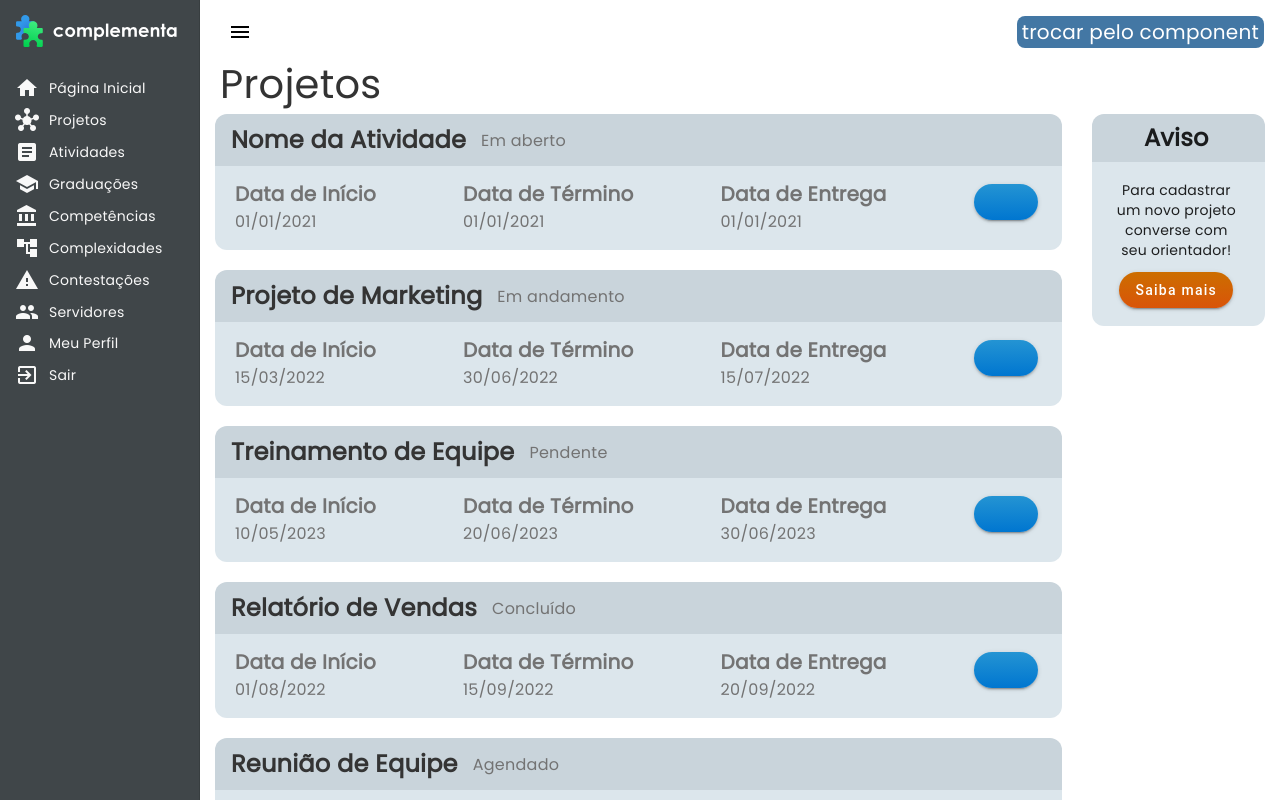
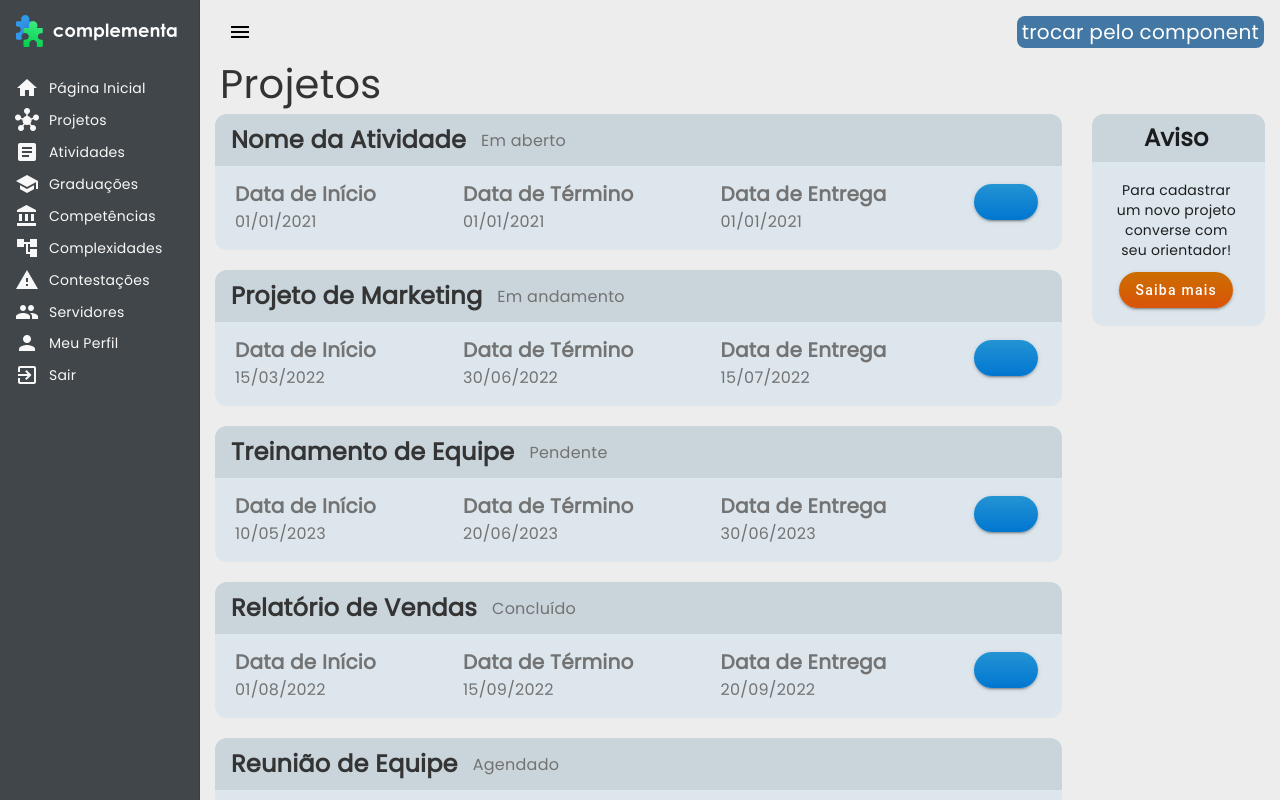
Before and after one commit to maidell/TCC-Complementa_UFPR, an Angular app: page /projetos in a window 1280 px wide. Built offline with nearby package versions, Linux system fonts and the light colour scheme.

Commit message:
:construction: Fix bg

```diff
--- a/src/styles.scss
+++ b/src/styles.scss
@@ -11,6 +11,7 @@ html,
 body,
 .fullHeight {
     height: 100%;
+    background-color: #ededed;
 }
 
 body {
```
